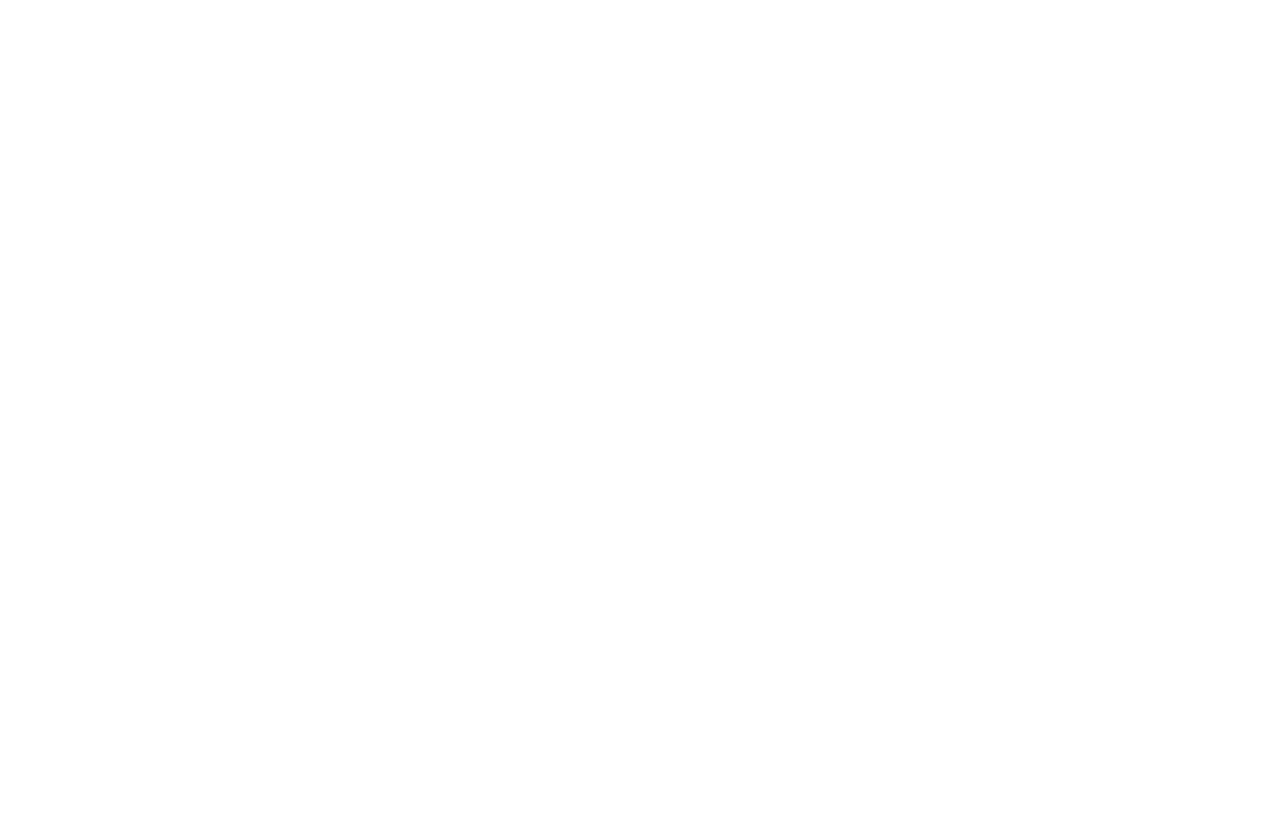
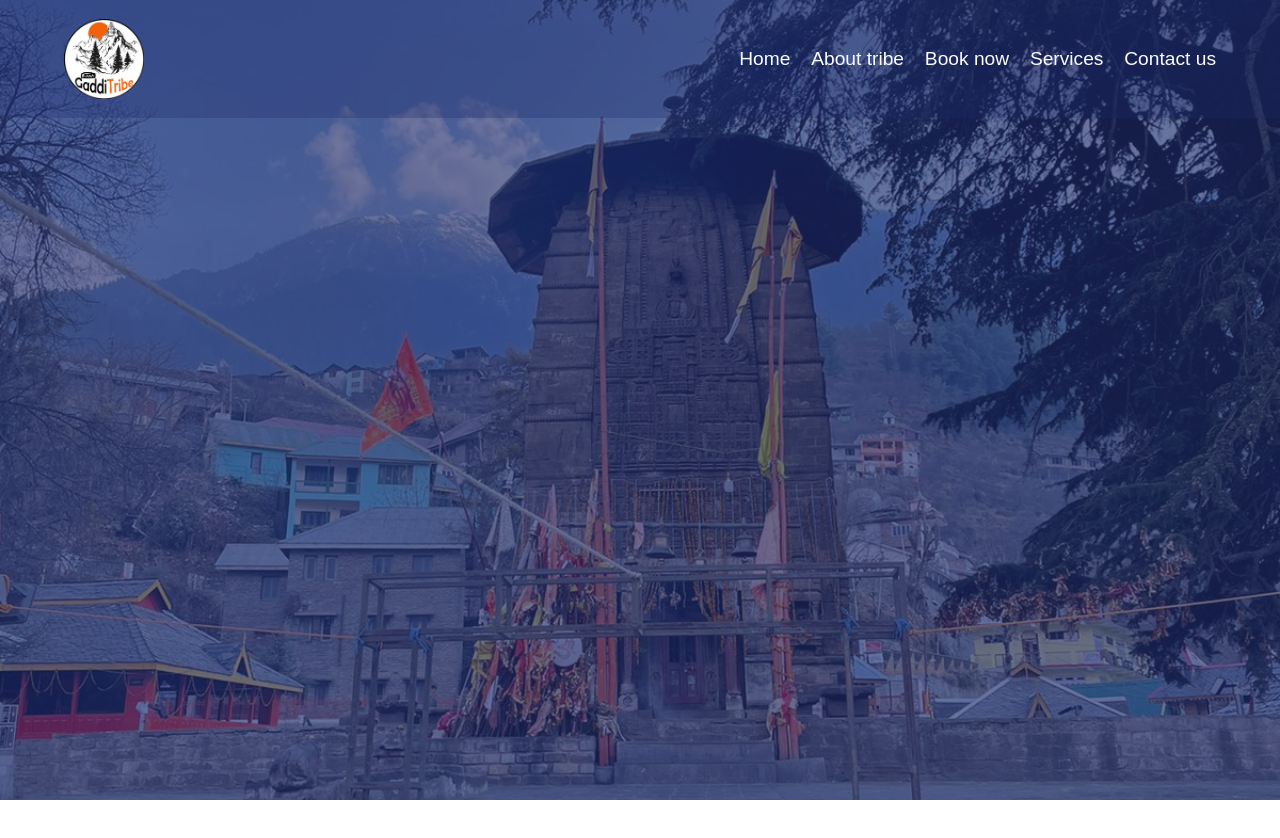
Before and after one commit to adityathakur309/gaddi-tribe, a plain HTML site: page index.html in a window 1280 px wide. Before the commit the page ends 800 px from the top, so only its background shows below. Drawn offline with Linux system fonts and the light colour scheme.

Commit message:
add some styling

```diff
--- a/index.html
+++ b/index.html
@@ -1,14 +1,40 @@
 <!DOCTYPE html>
 <html lang="en">
+
 <head>
     <meta charset="UTF-8">
     <meta name="viewport" content="width=device-width, initial-scale=1.0">
-    <title>Gaddi tribe</title>
+    <title>Document</title>
+    <link rel="stylesheet" href="responsibe.css">
     <link rel="stylesheet" href="style.css">
-    <link rel="stylesheet" href="responsibe.css">
     <link rel="stylesheet" href="about.css">
+    <link rel="stylesheet" href="https://cdnjs.cloudflare.com/ajax/libs/font-awesome/6.5.1/css/all.min.css"
+        integrity="sha512-DTOQO9RWCH3ppGqcWaEA1BIZOC6xxalwEsw9c2QQeAIftl+Vegovlnee1c9QX4TctnWMn13TZye+giMm8e2LwA=="
+        crossorigin="anonymous" referrerpolicy="no-referrer" />
 </head>
+
 <body>
+    <section id="home" class="mbot">
+       <div class="bg">
+        <header class="mbot">
+            <nav class="container">
+                <img src="images/logo/logo bharmouri-modified.png" alt="">
+                <div class="right">
+                    <a href="#home">Home</a>
+                    <a href="about.html">About tribe</a>
+                    <a href="#book">Book now</a>
+                    <a href="#service">Services</a>
+                    <a href="#contact">Contact us</a>
+                    <i class="fa-solid fa-bars"></i>
+
+                </div>
+
+            </nav>
+        </header>
+
+       </div>
+    </section>
 
 </body>
+
 </html>
--- a/responsibe.css
+++ b/responsibe.css
@@ -0,0 +1,25 @@
+/* phone stylng  start*/
+@media screen and (max-width:576px){
+    .container{
+        max-width: 100%;
+        padding: 0px 1.1rem;
+
+    }
+    .mbot{
+        margin-bottom: 60px;
+    }
+
+}
+/* phone end  */
+/* tabstyling start  */
+@media screen and (max-width:770px){
+    .right .fa-bars{
+        display: block;
+        font-size: 2.5rem;
+    }
+    nav a{
+        display: none;
+    }
+}
+
+/* tab end  */
--- a/style.css
+++ b/style.css
@@ -0,0 +1,92 @@
+/* css reset  */
+*{
+    padding: 0;
+    margin: 0;
+    font-family: sans-serif;
+    box-sizing: border-box;
+}
+
+:root {
+    --primarycolor: #ff545a;
+    --textcolor: #fcfcfc;
+    --black: #343a3f;
+    --h2size: 4rem;
+    --pcolor: #767f86;
+    --acolor: #859098;
+}
+.mbot{
+    margin-bottom: 100px;
+}
+    a{
+        text-decoration: none;
+
+    }
+    .container{
+        max-width: 90%;
+        margin: 0px auto;
+
+    }
+    /* home star  */
+    #home{
+        height: 100vh;
+        background:url(images/home/7e54ab06-254d-45db-9f99-1e217b40d69f.jpg);
+        background-position: center;
+        background-repeat: no-repeat;
+        background-size: cover;
+
+    }
+    .bg{
+        background-color:rgba(31, 44, 108, 0.65);
+        height: 100%;
+    }
+    /* nav start  */
+    header{
+       background-color:rgba(31, 44, 108, 0.3);
+        padding: 1.2rem 0px;
+        position: sticky;
+        top: 0;
+
+    }
+    nav {
+        display: flex;
+        justify-content: space-between;
+        flex-wrap: wrap;
+        align-items: center;
+    }
+    nav .right{
+        display: flex;
+        gap: 1.3rem;
+
+    }
+    nav img{
+      max-width:80px;
+      height: 80px;
+
+
+
+    }
+
+
+    nav .right a{
+        font-size: 1.2rem;
+        color: var(--textcolor);
+        transition:0.2s all;
+
+    }
+    nav .right a:hover{
+        color: var(--primarycolor);
+        border-bottom: 3px solid var(--primarycolor);
+        padding-bottom: 0.3rem;
+
+    }
+    .right i{
+        font-size: 1.5rem;
+        display: none;
+        color: var(--textcolor);
+
+    }
+
+
+    /* nav end  */
+
+    /* home end  */
```
Also changed, not shown: images/about/Nuala.jpg, images/home/2023_9$largeimg_1058570839.jpg (added), images/home/471479.jpg (added), images/home/7e54ab06-254d-45db-9f99-1e217b40d69f.jpg (added), images/home/banner.jpg (added), images/home/logo bharmouri.png (added), images/logo/logo bharmouri-modified.png (added).
